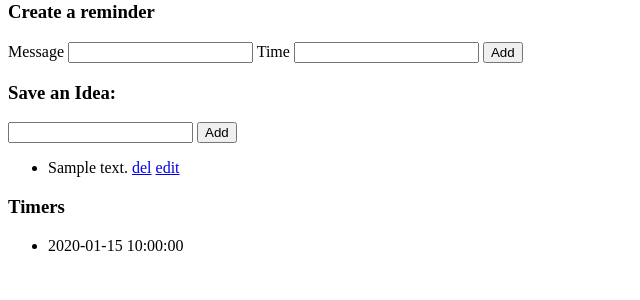
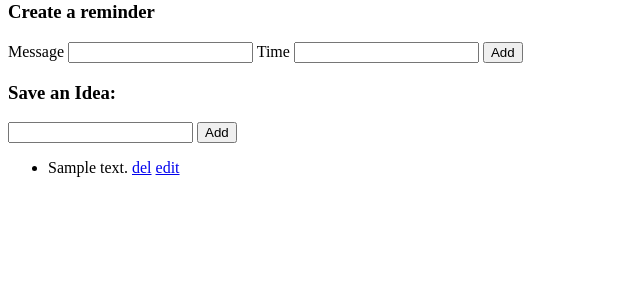
Before and after one commit to ahtavarasmus/personaldb, a Flask app: template src/templates/home.html in a window 1280 px wide. Shown: the part 236-536 px from the top of the page, without its empty margins (0-640 px from the left). Run offline with Flask 2, Linux system fonts and the light colour scheme; the visitor is signed in with stand-in values (Sample User, id 1); the template is opened without the code that fills it: most values are stand-ins (such as "Sample title", 1, 10 or a date in 2020); parts of the project's set-up code (start-up, migrations or seed data) failed here and were passed over.

Commit message:
removed timers from home page

```diff
--- a/src/routes.py
+++ b/src/routes.py
@@ -45,11 +45,9 @@ def home():
         reminders = session.get(
             'reminders',default=user_all_reminders(user['pk']))
         ideas = user_all_ideas(user['pk'])
-        timers = all_timers()
     else:
         reminders = []
         ideas = []
-        timers = []
 
 
 
@@ -58,7 +56,6 @@ def home():
                            session=session,
                            user=user,
                            reminders=reminders,
-                           timers=timers,
                            ideas=ideas
                            )
 
--- a/src/templates/home.html
+++ b/src/templates/home.html
@@ -45,12 +45,6 @@
     </li>
     {% endfor %}
     </ul>
-    <h3>Timers</h3>
-    <ul>
-    {% for timer in timers %}
-        <li>{{timer['time']}}</li>
-    {% endfor %}
-    </ul>
 </section>
 
 {% else %}
```
